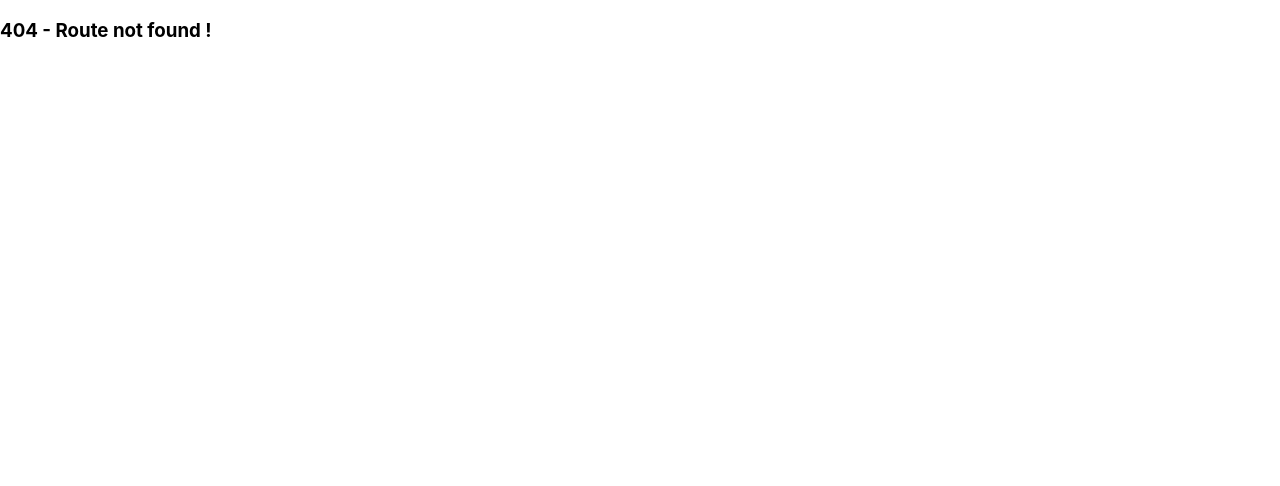
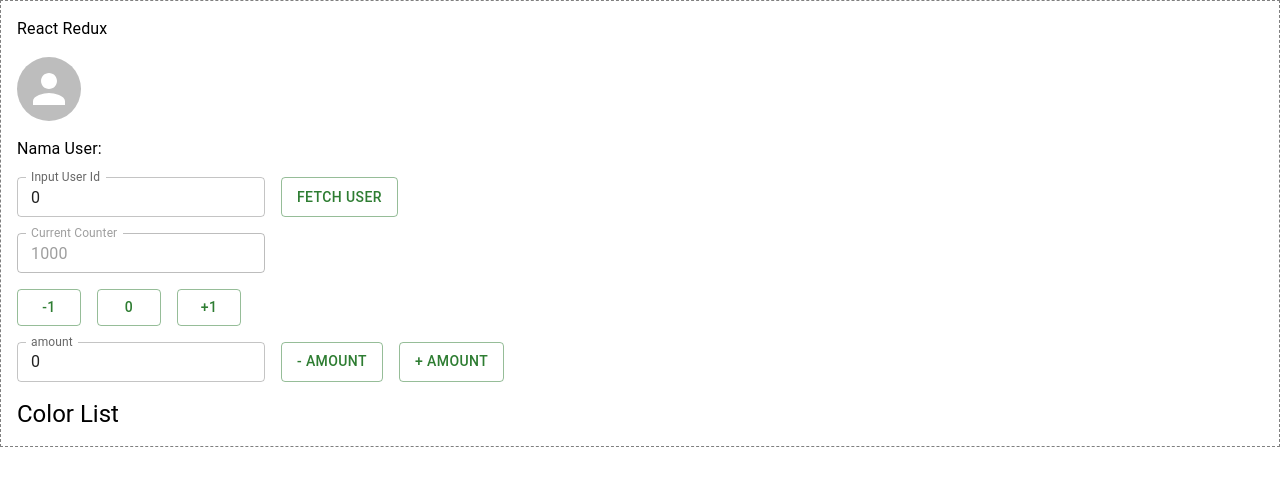
Before and after one commit to clarentcelsia/simple-react-apps, a React (Create React App) app: page /zustand in a window 1280 px wide. Before the commit this address had no page. Shown: the top 486 px of the page. Built offline with nearby package versions, Linux system fonts and the light colour scheme; no server answers.

Commit message:
[Add] Zustand

```diff
--- a/package.json
+++ b/package.json
@@ -17,7 +17,8 @@
     "react-router-dom": "^6.4.1",
     "react-scripts": "5.0.1",
     "redux": "^4.2.0",
-    "web-vitals": "^2.1.4"
+    "web-vitals": "^2.1.4",
+    "zustand": "^4.1.2"
   },
   "scripts": {
     "start": "react-scripts start",
--- a/src/react-navigation/Page.jsx
+++ b/src/react-navigation/Page.jsx
@@ -14,6 +14,7 @@ import CounterRedux from "../react-redux/containers/CounterRedux";
 
 import { AppStore } from "../react-redux/apps/store";
 import CounterReduxThunk from "../react-redux/containers/CounterReduxThunk";
+import CounterZustandContainer from "../react-zustand/containers/CounterZustandContainer";
 
 /*  Router components:
 https://v5.reactrouter.com/web/guides/primary-components
@@ -62,8 +63,10 @@ const AppRouter = () => {
 
                 {/* Redux-reducer */}
                 <Route exact path="/redux" element={<CounterRedux/>}/>
-                 {/* Thunk */}
+                {/* Thunk */}
                 <Route path="/redux-thunk" element={<CounterReduxThunk/>}/>
+                {/* Zustand */}
+                <Route path="/zustand" element={<CounterZustandContainer/>}/>
 
             </Routes>
         </Router>
--- a/src/react-navigation/components/Home.jsx
+++ b/src/react-navigation/components/Home.jsx
@@ -16,7 +16,7 @@ const Home = () => {
                 <Link to="/form" style={{marginRight:"1em"}}>Form</Link>
                 <Link to="/redux" style={{marginRight:"1em"}}>Redux</Link>
                 <Link to="/redux-thunk" style={{marginRight:"1em"}}>Redux-Thunk</Link>
-
+                <Link to="/zustand" style={{marginRight:"1em"}}>Zustand</Link>
             </nav>
         </div>
     )
--- /dev/null
+++ b/src/react-zustand/apps/store.js
@@ -0,0 +1,48 @@
+/* ZUSTAND
+    Is an open-source state management lib using simplified flux principles.
+    Flux is a Javascript architecture or pattern for UI which runs on a unidirectional data flow and has a centralized dispatcher.
+    It is useful when your project has dynamic data and you need to keep the data updated in an effective manner.
+
+    #https://blog.bitsrc.io/zustands-guide-to-simple-state-management-12c654c69990
+
+    API based on hooks. Zustand uses an external store and provides some hooks to connect the external.
+    Zustand is less boilerplate code than Redux.
+*/
+
+import create from "zustand"
+
+// see. CounterSlice.js
+// This "set" param replaces "state" in slice. Returns "state" and "action".
+
+// This store is a hook that will be bound to your components.
+export const useStore = create((set)=>({
+    // init state
+    counter: 1000,
+
+    // action
+    increment: () => set((state)=>({
+        counter: state.counter + 1
+    })),
+    decrement: () => set((state)=>({
+        counter: state.counter - 1
+    })),
+    reset: () => set((state)=>({
+        counter: 0
+    })),
+    incrementByAmount: (amount) => set((state)=>({
+        counter: state.counter + amount
+    })),
+    decrementByAmount: (amount) => set((state)=>({
+        counter: state.counter - amount
+    })),
+}));
+
+
+// Here we gonna declare selectors
+// acessing the store state: { counter:1000, increment:.., decrement:.., ... }
+export function selectCounter(state){return state.counter;}
+export function selectIncrementAction(state){return state.increment;}
+export function selectDecrementAction(state){return state.decrement;}
+export function selectResetAction(state){return state.reset;}
+export function selectIncrementByAmountAction(state){return state.incrementByAmount;}
+export function selectDecrementByAmountAction(state){return state.decrementByAmount;}
--- /dev/null
+++ b/src/react-zustand/apps/user.js
@@ -0,0 +1,17 @@
+import create from "zustand";
+import axios from "axios";
+
+const useUserStore = create((set)=>({
+    //init
+    user: {},
+    userById: async(id)=>{
+        const response = await axios.get(`https://reqres.in/api/users/${id}`);
+        set({user: response.data.data});
+    }
+}));
+
+// accessing store's states
+export const selectUser = (state) => state.user;
+export const selectUserById = (state) => state.userById;
+
+export default useUserStore;
--- /dev/null
+++ b/src/react-zustand/components/ColorListZustand.jsx
@@ -0,0 +1,13 @@
+import React from "react";
+
+import { Box, Typography } from "@mui/material";
+
+const ColorListZustand = () => {
+  return (
+    <Box>
+      <Typography variant="h5">Color List</Typography>
+    </Box>
+  );
+};
+
+export default ColorListZustand;
--- /dev/null
+++ b/src/react-zustand/containers/CounterZustandContainer.jsx
@@ -0,0 +1,167 @@
+import React, {useState, useEffect} from "react";
+
+import { Avatar, Box, Button, TextField, Typography } from "@mui/material";
+
+import ColorListZustand from "../components/ColorListZustand";
+
+import { useStore,
+    selectCounter,
+    selectIncrementAction,
+    selectDecrementAction,
+    selectResetAction,
+    selectIncrementByAmountAction,
+    selectDecrementByAmountAction,
+} from "../apps/store";
+import useUserStore, { selectUser, selectUserById } from "../apps/user";
+
+const CounterZustandContainer = () => {
+    const [currAmount, setCurrAmount] = useState(0);
+    const [userId, setUserId] = useState(0);
+
+    // selector for api
+    const user = useUserStore(selectUser);
+    const fetchUserID = useUserStore(selectUserById);
+
+    const counter = useStore(selectCounter);
+    const incrementCounter = useStore(selectIncrementAction);
+    const decrementCounter = useStore(selectDecrementAction);
+    const resetCounter = useStore(selectResetAction);
+    const incrementCounterByAmount = useStore(selectIncrementByAmountAction);
+    const decrementCounterByAmount = useStore(selectDecrementByAmountAction);
+
+    const buttonDecrementOnClickHandler = () => {decrementCounter();};
+
+    const buttonResetOnClickHandler = () => {resetCounter();};
+
+    const buttonIncrementOnClickHandler = () => {incrementCounter();};
+
+    const textFieldAmountOnChangeHandler = (e) => {
+        const amountFromField = isNaN(parseInt(e.target.value))
+            ? 0
+            : parseInt(e.target.value);
+
+            setCurrAmount(amountFromField);
+    };
+
+    const textFieldUserIdOnChangeHandler = (e) => {
+        const valueUserId = isNaN(parseInt(e.target.value))
+            ? 0
+            : parseInt(e.target.value);
+
+            setUserId(valueUserId);
+    };
+
+    const buttonFetchUserOnClickHandler = () => {fetchUserID(userId);};
+
+    const buttonDecrementByAmountOnClickHandler = () => {decrementCounterByAmount(currAmount);};
+
+    const buttonIncrementByAmountOnClickHandler = () => {incrementCounterByAmount(currAmount);};
+
+    useEffect(() => {
+        fetchUserID(2);
+    }, []);
+
+    return (
+        <>
+      <Box
+        sx={{
+          border: "1px dashed grey",
+          p: 2,
+          display: "flex",
+          flexDirection: "column",
+          gap: 2,
+        }}
+      >
+        <Typography variant="body1" component="div">
+          React Redux
+        </Typography>
+
+        <Avatar src={user.avatar} alt="avatar" sx={{ width: 64, height: 64 }} />
+
+        <Typography variant="body1" component="div">
+          Nama User: {user.first_name}
+        </Typography>
+
+        <Box sx={{ display: "flex", flexDirection: "row", gap: 2 }}>
+          <TextField
+            label="Input User Id"
+            value={userId}
+            size="small"
+            type="number"
+            onChange={textFieldUserIdOnChangeHandler}
+          />
+          <Button
+            variant="outlined"
+            color="success"
+            onClick={buttonFetchUserOnClickHandler}
+          >
+            Fetch user
+          </Button>
+        </Box>
+
+        <Box sx={{ display: "flex", gap: 2 }}>
+          <TextField
+            disabled
+            label="Current Counter"
+            // defaultValue="0"
+            // Panggil state seperti memanggil variabel biasa
+            value={counter}
+            size="small"
+          />
+        </Box>
+
+        <Box sx={{ display: "flex", gap: 2 }}>
+          <Button
+            variant="outlined"
+            color="success"
+            onClick={buttonDecrementOnClickHandler}
+          >
+            -1
+          </Button>
+          <Button
+            variant="outlined"
+            color="success"
+            onClick={buttonResetOnClickHandler}
+          >
+            0
+          </Button>
+          <Button
+            variant="outlined"
+            color="success"
+            onClick={buttonIncrementOnClickHandler}
+          >
+            +1
+          </Button>
+        </Box>
+
+        <Box sx={{ display: "flex", gap: 2 }}>
+          <TextField
+            label="amount"
+            size="small"
+            value={currAmount}
+            onChange={textFieldAmountOnChangeHandler}
+          />
+          <Button
+            variant="outlined"
+            color="success"
+            onClick={buttonDecrementByAmountOnClickHandler}
+          >
+            - Amount
+          </Button>
+          <Button
+            variant="outlined"
+            color="success"
+            onClick={buttonIncrementByAmountOnClickHandler}
+          >
+            + Amount
+          </Button>
+        </Box>
+
+        <ColorListZustand />
+      </Box>
+    </>
+    );
+
+};
+
+export default CounterZustandContainer;
```
Also changed, not shown: 1 other file (tests, documents, lock files or other folders).
